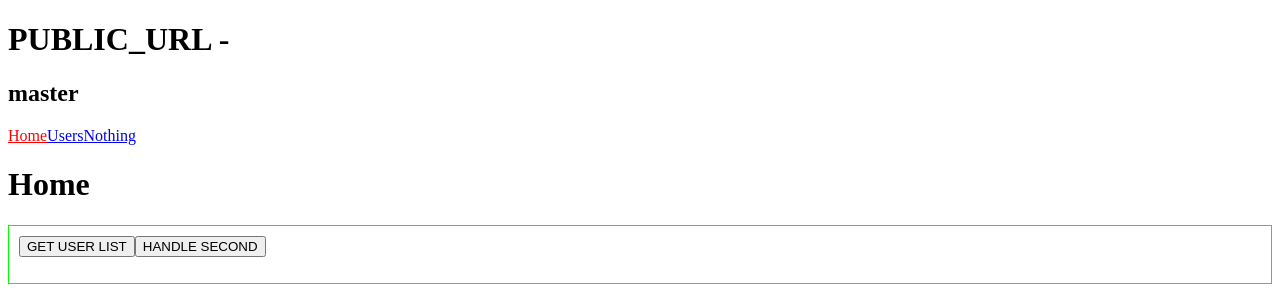
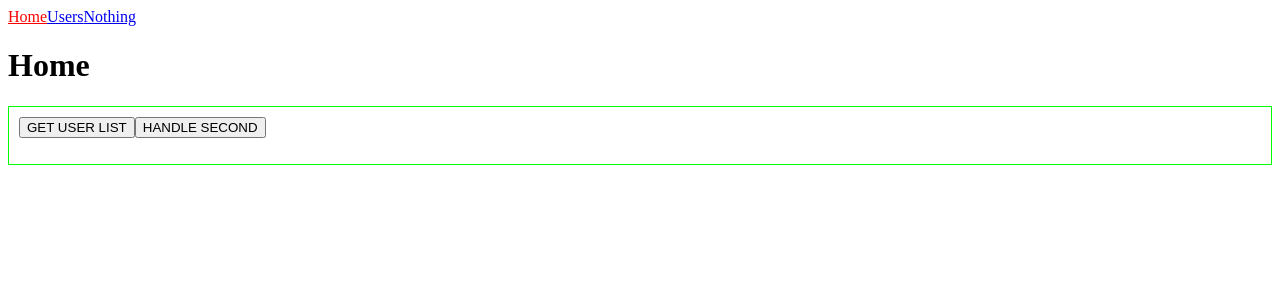
Before and after one commit to fedorovsky/react-typescript-cra, a React (Create React App) app: page / in a window 1280 px wide. Shown: the top 300 px of the page. Built offline with nearby package versions, Linux system fonts and the light colour scheme.

Commit message:
gh-pages

```diff
--- a/src/index.tsx
+++ b/src/index.tsx
@@ -16,8 +16,6 @@ root.render(
   <React.StrictMode>
     <Provider store={store} context={ReactReduxContext}>
       <BrowserRouter basename={process.env.PUBLIC_URL}>
-        <h1>PUBLIC_URL - {process.env.PUBLIC_URL}</h1>
-        <h2>master</h2>
         <ThemeProvider theme={theme}>
           <App />
         </ThemeProvider>
```
